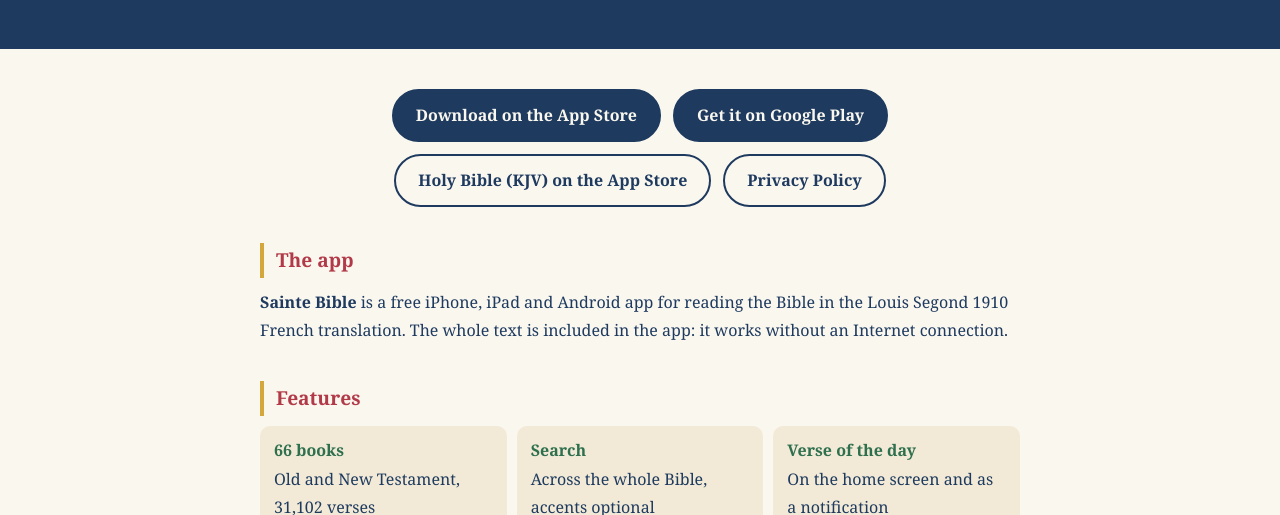
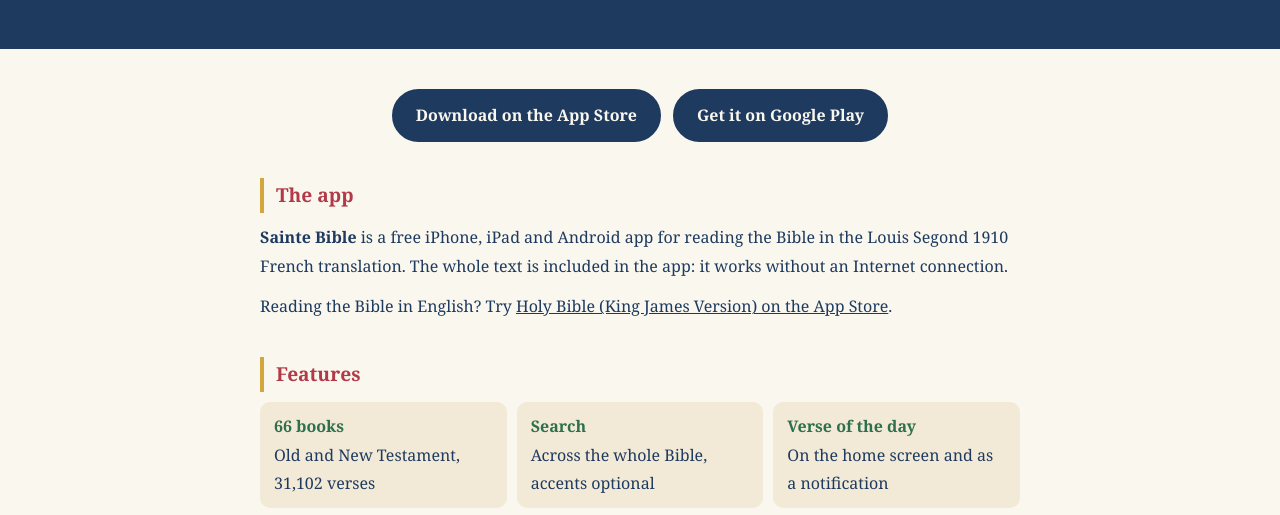
Before and after one commit to 1donatien0/bible, a plain HTML site: page index.html in a window 1280 px wide. Shown: the part 285-800 px from the top of the page. Drawn offline with Linux system fonts and the light colour scheme.

Commit message:
Alléger les boutons de la page d'accueil et mentionner Holy Bible dans le texte.

```diff
--- a/index.html
+++ b/index.html
@@ -151,13 +151,12 @@
   <div class="actions">
     <a class="button primary" href="https://apps.apple.com/ca/app/sainte-bible-louis-segond/id6836404113"><span class="t-fr" lang="fr">Télécharger sur l'App Store</span><span class="t-en" lang="en">Download on the App Store</span></a>
     <a class="button primary" href="https://play.google.com/store/apps/details?id=com.biblels.app"><span class="t-fr" lang="fr">Télécharger sur Google Play</span><span class="t-en" lang="en">Get it on Google Play</span></a>
-    <a class="button secondary" href="https://apps.apple.com/us/app/holy-bible-kjv-daily-reading/id6836586195"><span class="t-fr" lang="fr">Holy Bible (KJV, en anglais) sur l'App Store</span><span class="t-en" lang="en">Holy Bible (KJV) on the App Store</span></a>
-    <a class="button secondary" href="privacy_policy.html"><span class="t-fr" lang="fr">Politique de confidentialité</span><span class="t-en" lang="en">Privacy Policy</span></a>
   </div>
 
   <section class="t-fr" lang="fr">
     <h2>L'application</h2>
     <p><strong>Sainte Bible</strong> est une application gratuite pour iPhone, iPad et Android, de lecture de la Bible, dans la traduction Louis Segond 1910. Tout le texte est inclus dans l'application : elle fonctionne sans connexion Internet.</p>
+    <p>Vous lisez la Bible en anglais ? Découvrez aussi <a href="https://apps.apple.com/us/app/holy-bible-kjv-daily-reading/id6836586195">Holy Bible (King James Version) sur l'App Store</a>.</p>
 
     <h2>Fonctionnalités</h2>
     <ul class="features">
@@ -179,6 +178,7 @@
   <section class="t-en" lang="en">
     <h2>The app</h2>
     <p><strong>Sainte Bible</strong> is a free iPhone, iPad and Android app for reading the Bible in the Louis Segond 1910 French translation. The whole text is included in the app: it works without an Internet connection.</p>
+    <p>Reading the Bible in English? Try <a href="https://apps.apple.com/us/app/holy-bible-kjv-daily-reading/id6836586195">Holy Bible (King James Version) on the App Store</a>.</p>
 
     <h2>Features</h2>
     <ul class="features">
```
